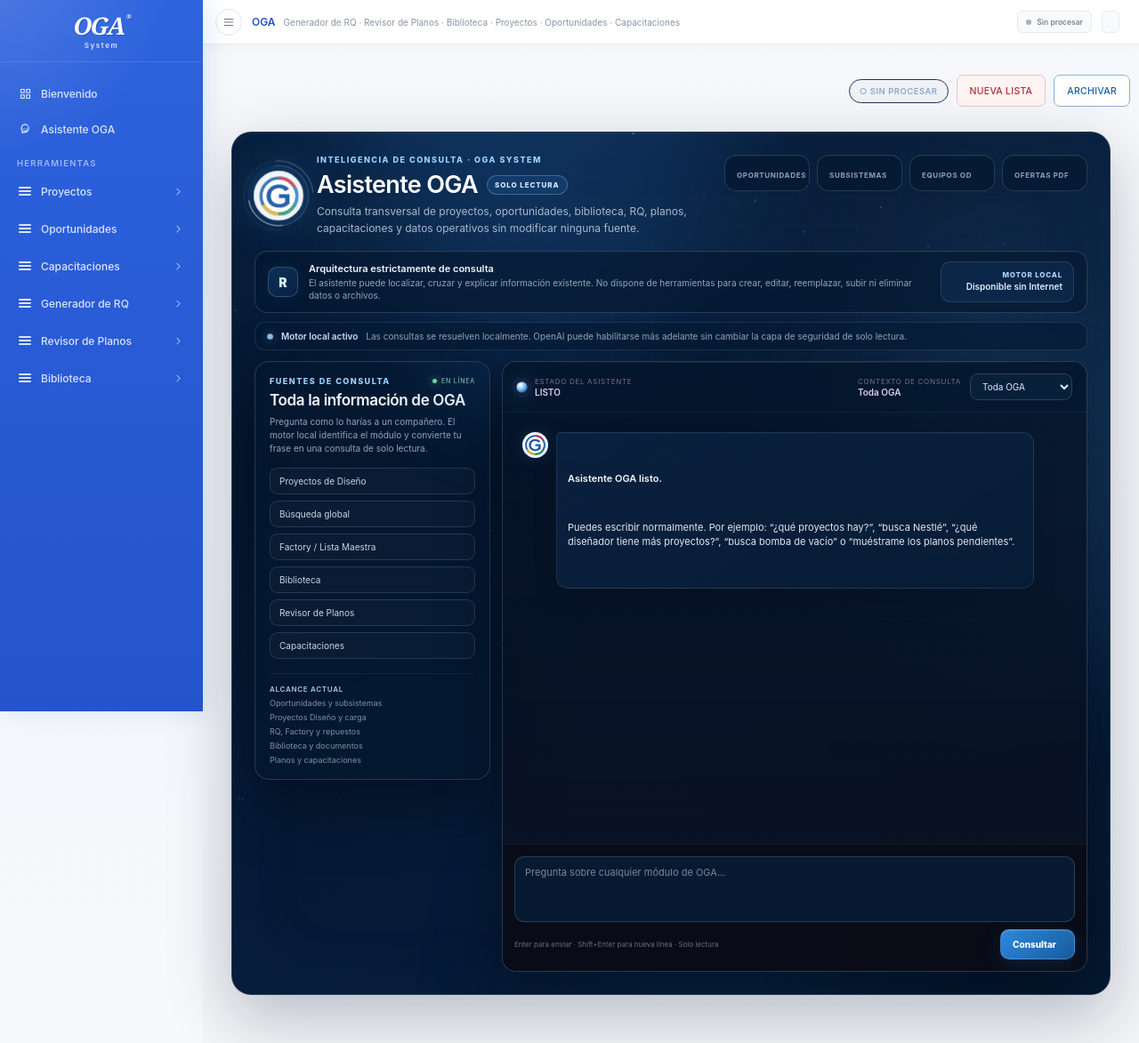
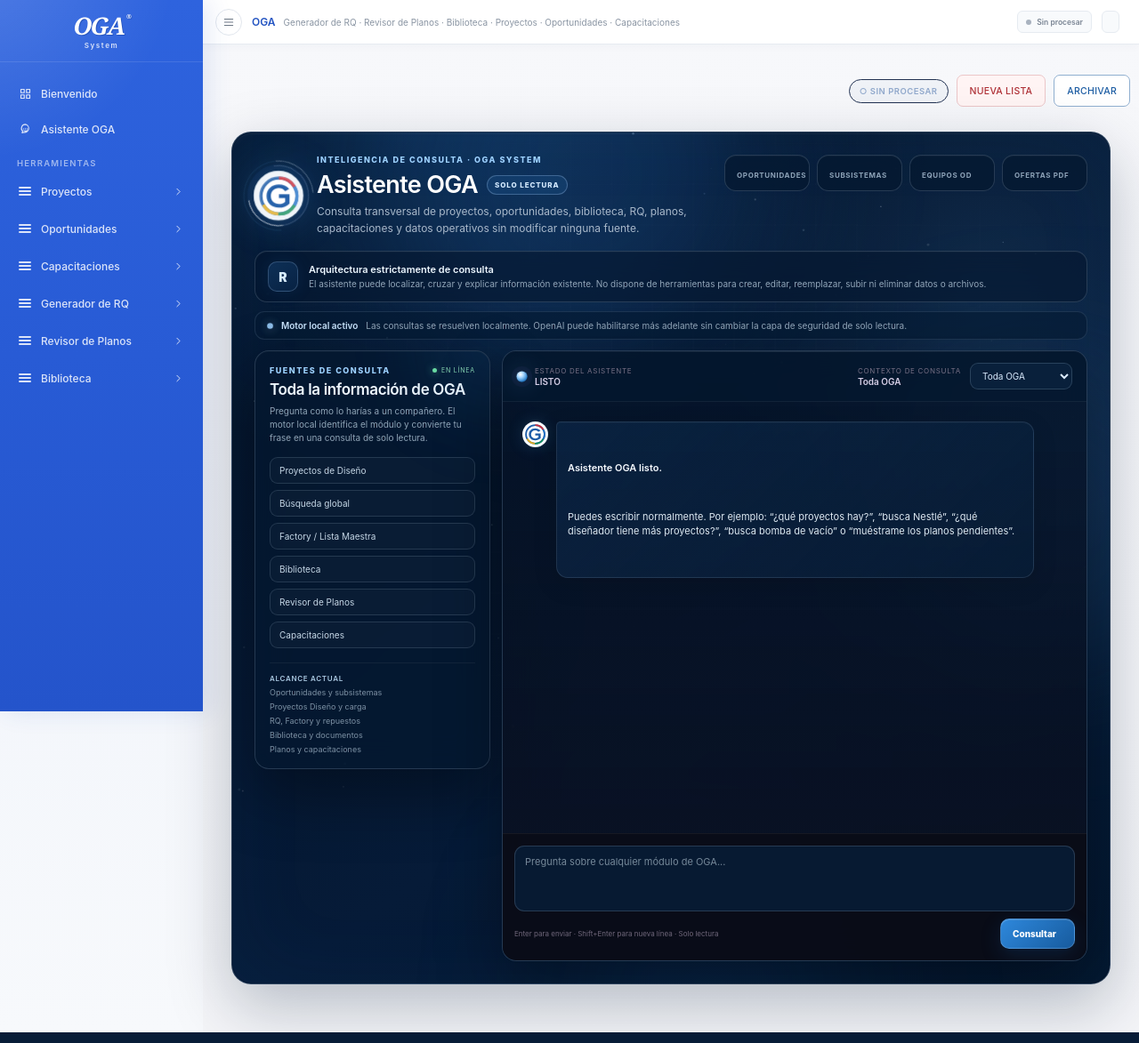
Before and after one commit to Xavizooo/Sistema_tecnico_OGA, a Python web app: template templates/asistente/index.html in a window 1280 px wide. Shown: the whole page at 89% size. Run offline with Jinja, Linux system fonts and the light colour scheme; the template is opened without the code that fills it, so the values that code supplies are empty.

Commit message:
style: eliminacion de seccion innecesaria

```diff
--- a/templates/asistente/index.html
+++ b/templates/asistente/index.html
@@ -35,10 +35,6 @@
       <div class="oga-ai-trust-copy">
         <strong>Arquitectura estrictamente de consulta</strong>
         <p>El asistente puede localizar, cruzar y explicar información existente. No dispone de herramientas para crear, editar, reemplazar, subir ni eliminar datos o archivos.</p>
-      </div>
-      <div class="oga-ai-provider-status {{ 'connected' if assistant_provider.configured else 'local' }}">
-        <span>{{ 'API CONFIGURADA' if assistant_provider.configured else 'MOTOR LOCAL' }}</span>
-        <strong>{{ assistant_provider.model if assistant_provider.configured else 'Disponible sin Internet' }}</strong>
       </div>
     </section>
 
```
